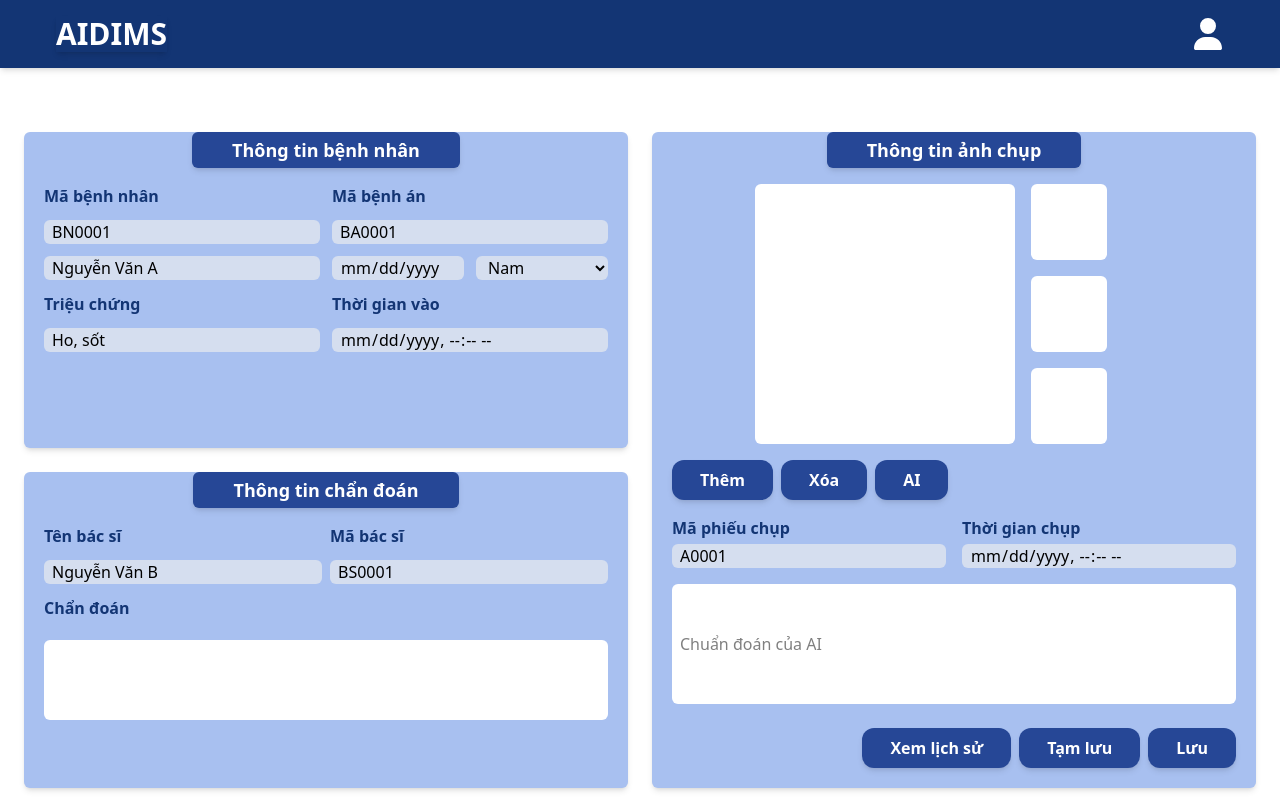
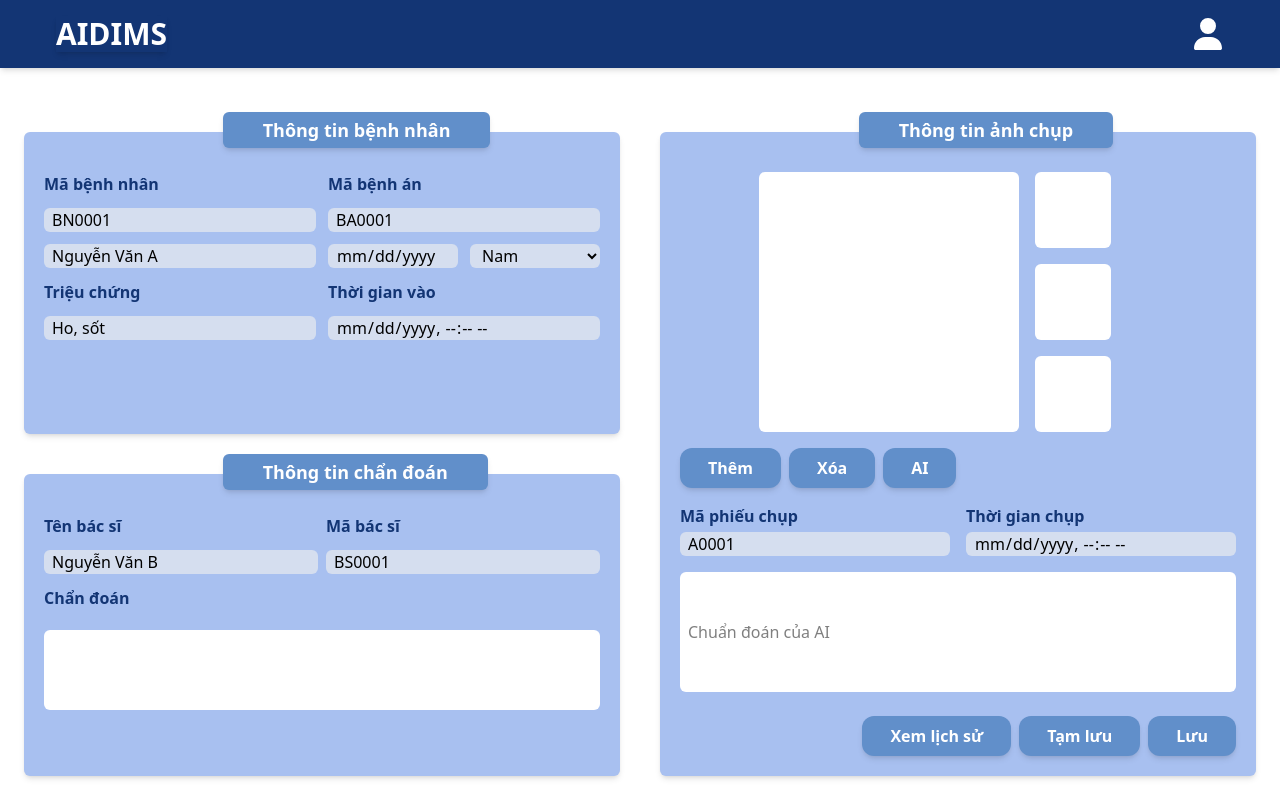
Before and after one commit to ThanhLong3125/CNPM, a React (Vite) app in the folder frontend/: page /doctor/MedicalRecord/1 in a window 1280 px wide. Built offline with nearby package versions, Linux system fonts and the light colour scheme.

Commit message:
chỉnh title của các mục

```diff
--- a/frontend/src/components/Doctor/MedicalRecord.tsx
+++ b/frontend/src/components/Doctor/MedicalRecord.tsx
@@ -20,18 +20,18 @@ const MedicalRecord: React.FC = () => {
 
   return (
       <div>
-        <div className="grid grid-cols-6 grid-rows-6 gap-6 ">
+        <div className="grid grid-cols-6 grid-rows-6 gap-10 ">
 
           {/* 1 */}
           <div className="col-span-3 row-span-3">
 
-            <div className="space-y-4 bg-[#a8c0f0] p-5 pt-0 rounded-md size-full shadow-md">
+            <div className="space-y-4 bg-[#a8c0f0] p-5 pt-0 rounded-md size-full shadow-md relative">
 
-              <div className="flex justify-center">
-                <h2 className="text-lg font-bold text-white bg-[#264796] px-10 py-1 rounded-md inline-block shadow-md">Thông tin bệnh nhân</h2>
+              <div className="absolute -top-5 left-1/3 flex justify-center">
+                <h2 className="text-lg font-bold text-white bg-[#618FCA] px-10 py-1 rounded-md inline-block shadow-md">Thông tin bệnh nhân</h2>
               </div>
 
-              <div className="grid grid-cols-8 grid-rows-5 gap-3">
+              <div className="grid grid-cols-8 grid-rows-5 gap-3 pt-10">
                   <div className="col-span-4"><div className="text-[#133574] font-semibold">Mã bệnh nhân</div></div>
                   <div className="col-span-4 row-start-2"><input className="w-full bg-[#D5DEEF] rounded-md pl-2" disabled defaultValue="BN0001"/></div>
 
@@ -57,13 +57,13 @@ const MedicalRecord: React.FC = () => {
           {/* 2 */}
           <div className="col-span-3 row-span-6 col-start-4">
 
-            <div className="space-y-4 bg-[#a8c0f0] p-5 pt-0 rounded-md size-full shadow-md">
+            <div className="space-y-4 bg-[#a8c0f0] p-5 pt-0 rounded-md size-full shadow-md relative">
 
-              <div className="flex justify-center">
-                <h2 className="text-lg font-bold text-white bg-[#264796] px-10 py-1 rounded-md inline-block shadow-md">Thông tin ảnh chụp</h2>
+              <div className="absolute -top-5 left-1/3 flex justify-center">
+                <h2 className="text-lg font-bold text-white bg-[#618FCA] px-10 py-1 rounded-md inline-block shadow-md">Thông tin ảnh chụp</h2>
               </div>
 
-              <div className="flex items-center justify-center relative">
+              <div className="flex items-center justify-center relative pt-10">
 
                 <div className="grid grid-cols-3 grid-rows-3 gap-4">
                     <div className="col-span-2 row-span-3"><div className="w-65 h-65 bg-white rounded-md flex items-center justify-center relative"></div></div>
@@ -75,9 +75,9 @@ const MedicalRecord: React.FC = () => {
               </div>
 
               <div className="flex justify-start space-x-2 mt-2">
-                <button className="text-white font-bold bg-[#264796] hover:bg-blue-900 focus:outline-2 focus:outline-offset-2 focus:outline-blue-500 active:bg-blue-700 px-7 py-2 rounded-xl shadow-md">Thêm</button>
-                <button className="text-white font-bold bg-[#264796] hover:bg-blue-900 focus:outline-2 focus:outline-offset-2 focus:outline-blue-500 active:bg-blue-700 px-7 py-2 rounded-xl shadow-md">Xóa</button>
-                <button className="text-white font-bold bg-[#264796] hover:bg-blue-900 focus:outline-2 focus:outline-offset-2 focus:outline-blue-500 active:bg-blue-700 px-7 py-2 rounded-xl shadow-md">AI</button>
+                <button className="text-white font-bold bg-[#618FCA] hover:bg-blue-900 focus:outline-2 focus:outline-offset-2 focus:outline-blue-500 active:bg-blue-700 px-7 py-2 rounded-xl shadow-md">Thêm</button>
+                <button className="text-white font-bold bg-[#618FCA] hover:bg-blue-900 focus:outline-2 focus:outline-offset-2 focus:outline-blue-500 active:bg-blue-700 px-7 py-2 rounded-xl shadow-md">Xóa</button>
+                <button className="text-white font-bold bg-[#618FCA] hover:bg-blue-900 focus:outline-2 focus:outline-offset-2 focus:outline-blue-500 active:bg-blue-700 px-7 py-2 rounded-xl shadow-md">AI</button>
               </div>
 
               <div className="grid grid-cols-2 grid-rows-1 gap-4">
@@ -88,9 +88,9 @@ const MedicalRecord: React.FC = () => {
               <input className="w-full h-30 bg-white rounded-md pl-2" placeholder ="Chuẩn đoán của AI"/>
 
               <div className="flex justify-end space-x-2 mt-2">
-                <button className="text-white font-bold bg-[#264796] hover:bg-blue-900 focus:outline-2 focus:outline-offset-2 focus:outline-blue-500 active:bg-blue-700 px-7 py-2 rounded-xl shadow-md" onClick={() => handleHistory(patientData.patientID)}>Xem lịch sử</button>
-                <button className="text-white font-bold bg-[#264796] hover:bg-blue-900 focus:outline-2 focus:outline-offset-2 focus:outline-blue-500 active:bg-blue-700 px-7 py-2 rounded-xl shadow-md" onClick={handleUnSave}>Tạm lưu</button>
-                <button className="text-white font-bold bg-[#264796] hover:bg-blue-900 focus:outline-2 focus:outline-offset-2 focus:outline-blue-500 active:bg-blue-700 px-7 py-2 rounded-xl shadow-md" onClick={handleSave}>Lưu</button>
+                <button className="text-white font-bold bg-[#618FCA] hover:bg-blue-900 focus:outline-2 focus:outline-offset-2 focus:outline-blue-500 active:bg-blue-700 px-7 py-2 rounded-xl shadow-md" onClick={() => handleHistory(patientData.patientID)}>Xem lịch sử</button>
+                <button className="text-white font-bold bg-[#618FCA] hover:bg-blue-900 focus:outline-2 focus:outline-offset-2 focus:outline-blue-500 active:bg-blue-700 px-7 py-2 rounded-xl shadow-md" onClick={handleUnSave}>Tạm lưu</button>
+                <button className="text-white font-bold bg-[#618FCA] hover:bg-blue-900 focus:outline-2 focus:outline-offset-2 focus:outline-blue-500 active:bg-blue-700 px-7 py-2 rounded-xl shadow-md" onClick={handleSave}>Lưu</button>
               </div>
 
             </div>
@@ -100,13 +100,13 @@ const MedicalRecord: React.FC = () => {
           {/* 3 */}
           <div className="col-span-3 row-span-3 row-start-4">
 
-            <div className="space-y-4 bg-[#a8c0f0] p-5 pt-0 rounded-md size-full shadow-md">
+            <div className="space-y-4 bg-[#a8c0f0] p-5 pt-0 rounded-md size-full shadow-md relative">
 
-              <div className="flex justify-center">
-                <h2 className="text-lg font-bold text-white bg-[#264796] px-10 py-1 rounded-md inline-block shadow-md">Thông tin chẩn đoán</h2>
+              <div className="absolute -top-5 left-1/3 flex justify-center">
+                <h2 className="text-lg font-bold text-white bg-[#618FCA] px-10 py-1 rounded-md inline-block shadow-md">Thông tin chẩn đoán</h2>
               </div>
 
-              <div className="grid grid-cols-2 grid-rows-3 gap-2">
+              <div className="grid grid-cols-2 grid-rows-3 gap-2 pt-10">
                   <div ><div className="text-[#133574] font-semibold mb-1">Tên bác sĩ</div></div>
                   <div ><div className="text-[#133574] font-semibold mb-1">Mã bác sĩ</div></div>
                   <div ><input className="w-full bg-[#D5DEEF] rounded-md pl-2" disabled defaultValue="Nguyễn Văn B"/></div>
--- a/frontend/src/components/Doctor/OldMedicalRecord.tsx
+++ b/frontend/src/components/Doctor/OldMedicalRecord.tsx
@@ -18,18 +18,18 @@ const OldPatientRecord: React.FC = () => {
 
   return (
       <div>
-        <div className="grid grid-cols-6 grid-rows-6 gap-6 ">
+        <div className="grid grid-cols-6 grid-rows-6 gap-10 ">
 
           {/* 1 */}
           <div className="col-span-3 row-span-3">
 
-            <div className="space-y-4 bg-[#a8c0f0] p-5 pt-0 rounded-md size-full shadow-md">
+            <div className="space-y-4 bg-[#a8c0f0] p-5 pt-0 rounded-md size-full shadow-md relative">
 
-              <div className="flex justify-center">
-                <h2 className="text-lg font-bold text-white bg-[#264796] px-10 py-1 rounded-md inline-block shadow-md">Thông tin bệnh nhân</h2>
+              <div className="absolute -top-5 left-1/3 flex justify-center">
+                <h2 className="text-lg font-bold text-white bg-[#618FCA] px-10 py-1 rounded-md inline-block shadow-md">Thông tin bệnh nhân</h2>
               </div>
 
-              <div className="grid grid-cols-8 grid-rows-5 gap-3">
+              <div className="grid grid-cols-8 grid-rows-5 gap-3 pt-10">
                   <div className="col-span-4"><div className="text-[#133574] font-semibold">Mã bệnh nhân</div></div>
                   <div className="col-span-4 row-start-2"><input className="w-full bg-[#D5DEEF] rounded-md pl-2" disabled defaultValue="BN0001"/></div>
 
@@ -55,13 +55,13 @@ const OldPatientRecord: React.FC = () => {
           {/* 2 */}
           <div className="col-span-3 row-span-6 col-start-4">
 
-            <div className="space-y-4 bg-[#a8c0f0] p-5 pt-0 rounded-md size-full shadow-md">
+            <div className="space-y-4 bg-[#a8c0f0] p-5 pt-0 rounded-md size-full shadow-md relative">
 
-              <div className="flex justify-center">
-                <h2 className="text-lg font-bold text-white bg-[#264796] px-10 py-1 rounded-md inline-block shadow-md">Thông tin ảnh chụp</h2>
+              <div className="absolute -top-5 left-1/3 flex justify-center">
+                <h2 className="text-lg font-bold text-white bg-[#618FCA] px-10 py-1 rounded-md inline-block shadow-md">Thông tin ảnh chụp</h2>
               </div>
 
-              <div className="flex items-center justify-center relative">
+              <div className="flex items-center justify-center relative pt-10">
 
                 <div className="grid grid-cols-3 grid-rows-3 gap-4">
                     <div className="col-span-2 row-span-3"><div className="w-65 h-65 bg-[#D5DEEF] rounded-md flex items-center justify-center relative"></div></div>
@@ -82,7 +82,7 @@ const OldPatientRecord: React.FC = () => {
               <input className="w-full h-30 bg-[#D5DEEF] rounded-md pl-2" disabled placeholder ="Viêm phế quản"/>
 
               <div className="flex justify-end space-x-2 mt-2">
-                <button className="text-white font-bold bg-[#264796] hover:bg-blue-900 focus:outline-2 focus:outline-offset-2 focus:outline-blue-500 active:bg-blue-700 px-7 py-2 rounded-xl shadow-md" onClick={handleCancel}>Xem lịch sử</button>
+                <button className="text-white font-bold bg-[#618FCA] hover:bg-blue-900 focus:outline-2 focus:outline-offset-2 focus:outline-blue-500 active:bg-blue-700 px-7 py-2 rounded-xl shadow-md" onClick={handleCancel}>Xem lịch sử</button>
               </div>
 
             </div>
@@ -92,13 +92,13 @@ const OldPatientRecord: React.FC = () => {
           {/* 3 */}
           <div className="col-span-3 row-span-3 row-start-4">
 
-            <div className="space-y-4 bg-[#a8c0f0] p-5 pt-0 rounded-md size-full shadow-md">
+            <div className="space-y-4 bg-[#a8c0f0] p-5 pt-0 rounded-md size-full shadow-md relative">
 
-              <div className="flex justify-center">
-                <h2 className="text-lg font-bold text-white bg-[#264796] px-10 py-1 rounded-md inline-block shadow-md">Thông tin chẩn đoán</h2>
+              <div className="absolute -top-5 left-1/3 flex justify-center">
+                <h2 className="text-lg font-bold text-white bg-[#618FCA] px-10 py-1 rounded-md inline-block shadow-md">Thông tin chẩn đoán</h2>
               </div>
 
-              <div className="grid grid-cols-2 grid-rows-3 gap-2">
+              <div className="grid grid-cols-2 grid-rows-3 gap-2 pt-10">
                   <div ><div className="text-[#133574] font-semibold mb-1">Tên bác sĩ</div></div>
                   <div ><div className="text-[#133574] font-semibold mb-1">Mã bác sĩ</div></div>
                   <div ><input className="w-full bg-[#D5DEEF] rounded-md pl-2" disabled defaultValue="Nguyễn Văn B"/></div>
```
Also changed, not shown: 4 other files (tests, documents, lock files or other folders).
